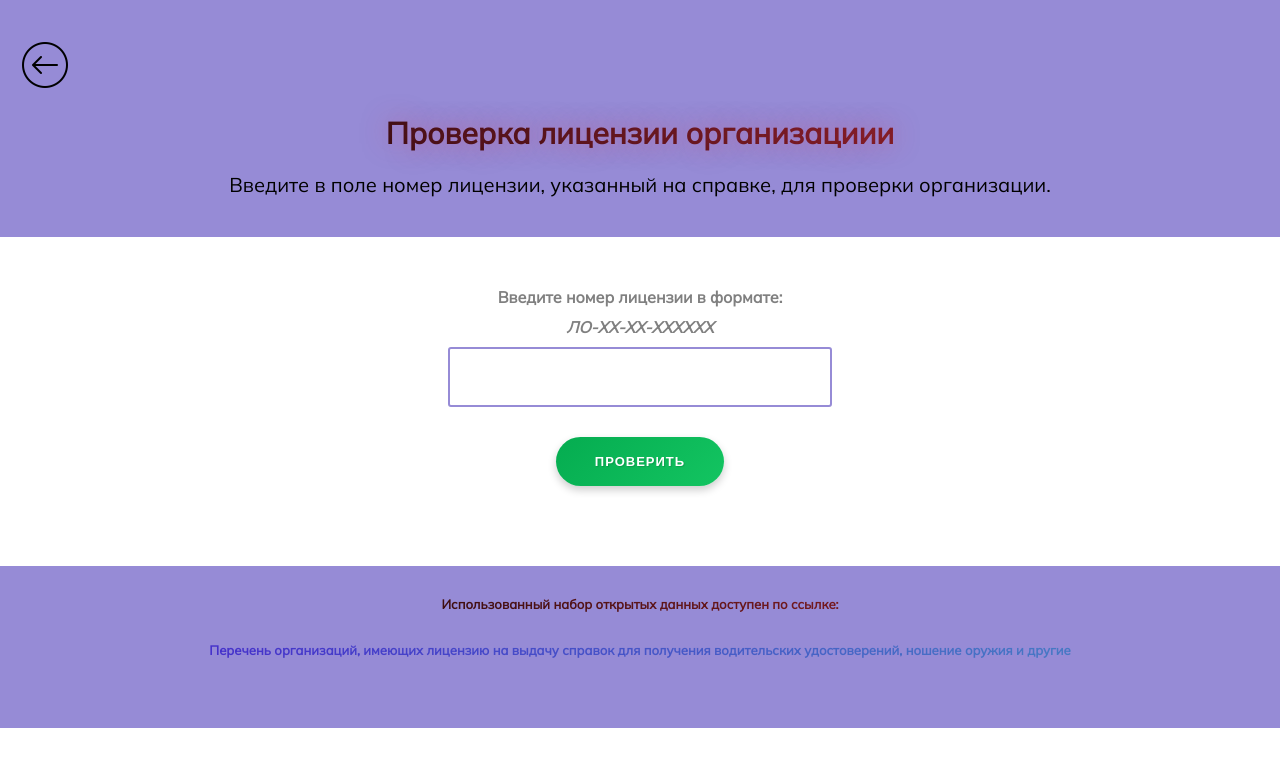
After one commit to nagacuevaliza/authenticity, a PHP site: page /check_license.php in a window 1280 px wide. The commit adds this page. Shown: the top 767 px of the page. Run offline with PHP 8.4, Linux system fonts and the light colour scheme.

Commit message:
Check page & dbconnect

```diff
--- /dev/null
+++ b/check_license.php
@@ -0,0 +1,88 @@
+<!DOCTYPE html>
+<html lang="en">
+  <head>
+    <meta charset="UTF-8" />
+    <meta http-equiv="X-UA-Compatible" content="IE=edge" />
+    <meta name="viewport" content="width=device-width, initial-scale=1.0" />
+    <link rel="stylesheet" href="style.css" />
+    <link rel="stylesheet" href="media.css">
+    <link rel="icon" href="./images/doc.svg">
+    <link rel="preconnect" href="https://fonts.googleapis.com">
+    <link rel="preconnect" href="https://fonts.gstatic.com" crossorigin>
+    <link href="https://fonts.googleapis.com/css2?family=Mulish&display=swap" rel="stylesheet">
+    <title>CHECKING</title>
+  </head>
+  <body>
+    <header class="header">
+
+      <div class="nav-link" style="text-align: left">
+        <p><a href="./index.php">
+            <img src="./images/back.png" alt="law" width="50"/></a></p>
+      </div>
+
+
+      <div class="container">
+        <div class="row">
+          <div class="col">
+            <div class="header__info">
+              <h1 class="title">Проверка лицензии организациии</h1>
+              <p class="suptitle"  style="font-size: 20px;">
+              Введите в поле номер лицензии, указанный на справке, для проверки организации.<br>
+
+              </p>
+            </div>
+          </div>
+        </div>
+
+        <div class="row">
+          <div class="col">
+          </div>
+        </div>
+      </div>
+    </header>
+
+
+    <section class="about">
+      <div class="container">
+        <div class="row_license">
+          <div class="col">
+
+            <h2 class="license_format_text">Введите номер лицензии в формате:</h2>
+            <p class="license_format">ЛО-XX-XX-XXXXXX</p>
+
+            <form method="POST" action="auth.php">
+                <input required class="license_input" type="text" name="license_number">
+                <div class="row_buttons">
+                  <button type='submit' class="btn-success"><a href="./check_license.php">Проверить</a></button>
+                </div>
+            </form>
+
+          </div>
+        </div>
+      </div>
+    </section>
+
+    <!-- LINK -->
+
+    <section class="link_section">
+        <div class="container">
+            <div class="row">
+                <div class="col text-center">
+                    <h1 class="link_title">Использованный набор открытых данных доступен по ссылке:</h1>
+                </div>
+            </div>
+            <div class="database_link">
+                <a href="https://data.mos.ru/opendata/7707089084-perechen-organizatsiy-imeyushchih-litsenziyu-na-vydachu-spravok-dlya-polucheniya-voditelskih-udostovereniy-noshenie-orujiya-i-drugie?pageNumber=4&versionNumber=3&releaseNumber=21"
+                target="_blank">Перечень организаций, имеющих лицензию на выдачу справок для получения
+                водительских удостоверений, ношение оружия и другие</a>
+            </div>
+        </div>
+    </section>
+
+    <script
+      src="https://cdn.jsdelivr.net/npm/bootstrap@5.0.1/dist/js/bootstrap.bundle.min.js"
+      integrity="sha384-gtEjrD/SeCtmISkJkNUaaKMoLD0//ElJ19smozuHV6z3Iehds+3Ulb9Bn9Plx0x4"
+      crossorigin="anonymous"
+    ></script>
+  </body>
+</html>
--- /dev/null
+++ b/dbconnect.php
@@ -0,0 +1,4 @@
+<?php
+$connect = mysqli_connect("localhost", "root", "", "web_pages");
+mysqli_set_charset($connect, "utf8");
+?>
--- a/style.css
+++ b/style.css
@@ -12,8 +12,8 @@ body {
 /* ================ Header ================*/
 .header {
   background-color: #968bd6;
-  height: 60vh;
-  padding: 40px 0;
+  /* height: 60vh; */
+  padding: 20px 0;
   position: relative;
 }
 
@@ -69,10 +69,49 @@ body {
   min-height: 150px;
 }
 
-/* ================ Footer ================*/
+.license_input {
+  border: 2px solid #968bd6;
+  border-radius: 3px;
+  -webkit-border-radius: 3px;
+  -moz-border-radius: 3px;
+  -khtml-border-radius: 3px;
+  background: #ffffff !important;
+  outline: none;
+  height: 60px;
+  width: 30%;
+  color: #ac2828;
+  font-size: 36px;
+  text-align: center;
+}
+
+
+.license_format_text {
+  color: gray;
+  /* font-style: italic; */
+  font-size: 16px;
+  padding-bottom: 10px;
+}
+
+.license_format {
+  color: gray;
+  font-weight: bold;
+  font-style:italic;
+  font-size: 16px;
+  padding-bottom: 10px;
+}
+
+.row_license {
+  text-align: center;
+  margin-bottom: 30px;
+}
+
+.nav-link {
+  margin: 20px;
+}
+
 .link_section {
   background-color: #968bd6;
-  padding: 40px 0;
+  padding: 30px 0;
 }
 
 .link_title {
@@ -123,8 +162,6 @@ body {
   padding-left: 50px;
 }
 
-
-
 .btn {
   border-radius: 100px;
   font-size: 13px;
@@ -138,7 +175,7 @@ body {
 
 .row_buttons {
   text-align: center;
-  margin-bottom: 30px;
+  margin: 30px;
 }
 
 .btn-success{
```
Also changed, not shown: index.php (+10 -4 lines), images/back — копия.png (added), images/back.png (added), images/doc.svg (added), images/up.png (added).
